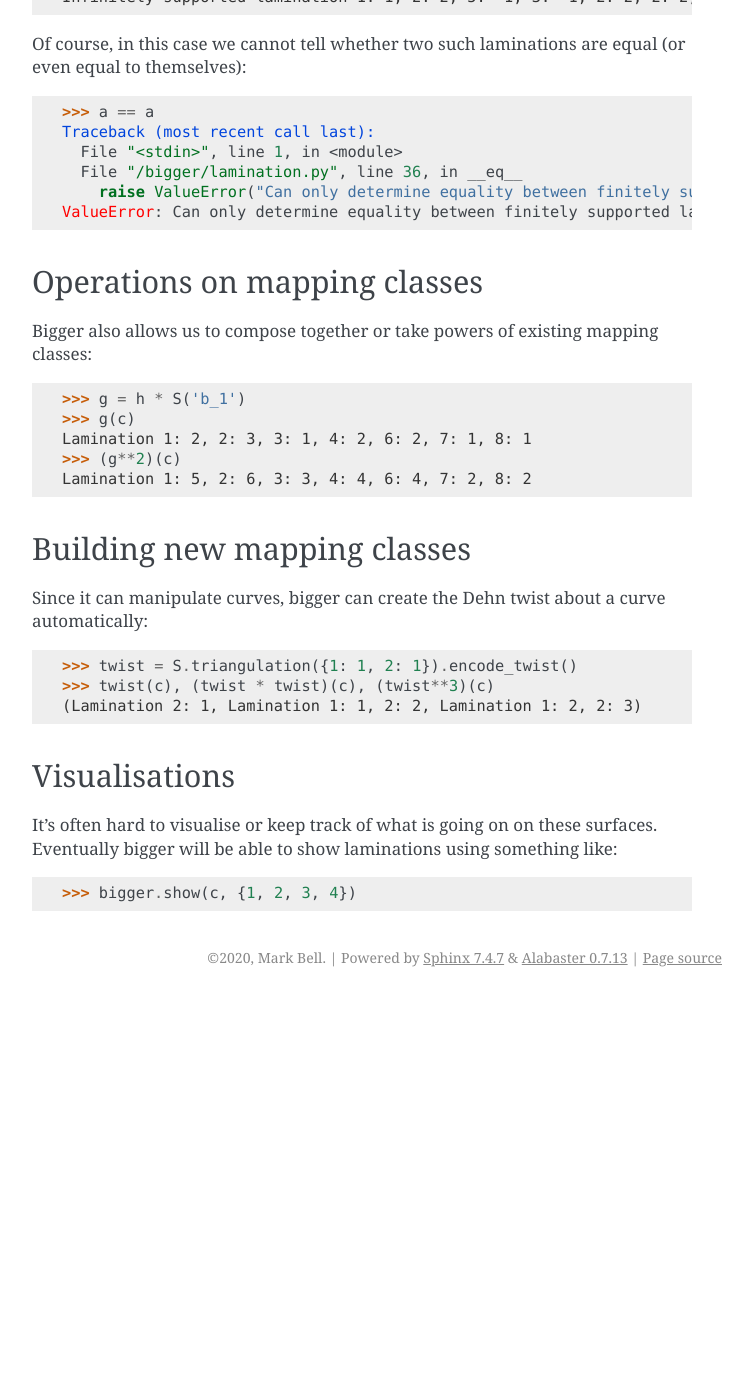
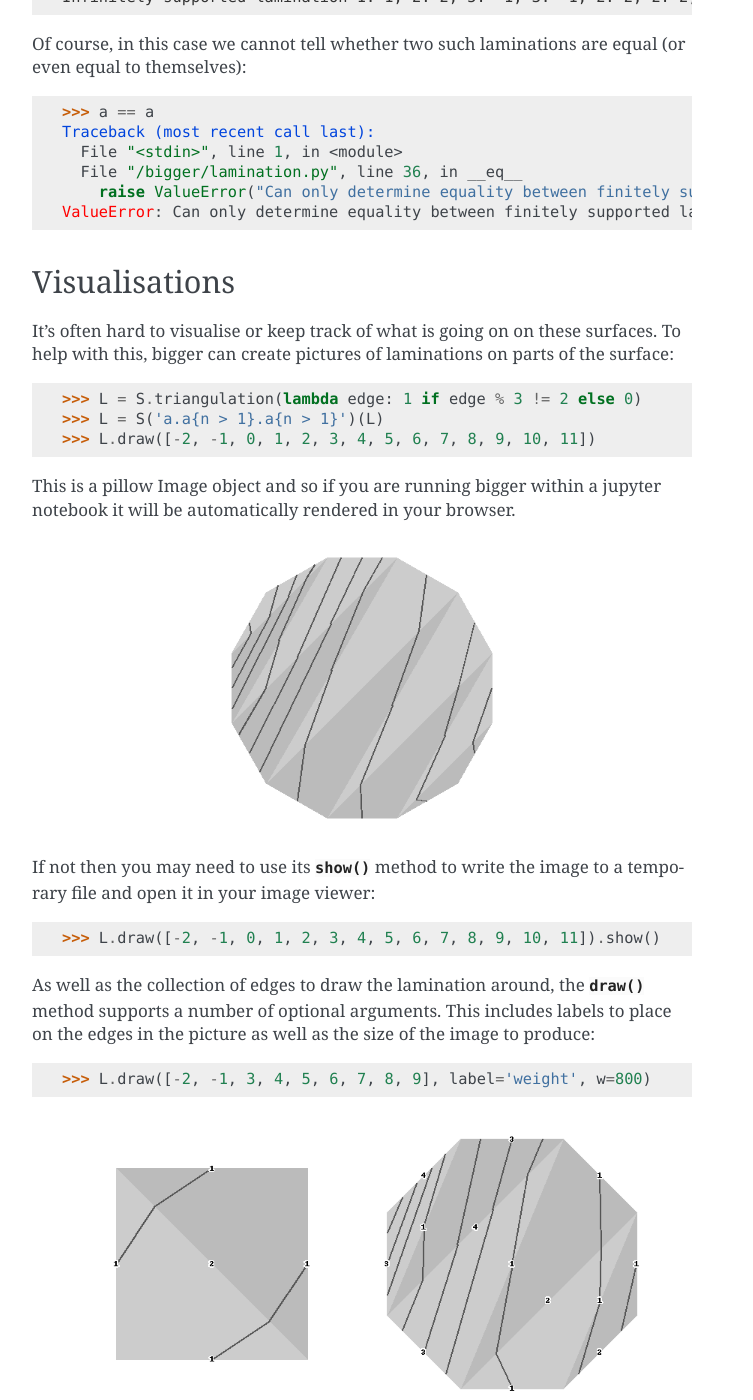
Before and after one commit to MarkCBell/bigger, a Sphinx documentation site: the page built from docs/user/walkthrough.rst, in a window 1280 px wide and 1400 px high, scrolled down 1974 px. Shown: the whole window, without its empty margins (388-1141 px from the left). Built offline with Sphinx 7.4.7, drawn with Linux system fonts in a browser that asks for light colours; before the commit the page ends 2971 px from its top, so only the background shows below that; some of the changed text lies outside the part shown.

```diff
--- a/docs/user/walkthrough.rst
+++ b/docs/user/walkthrough.rst
@@ -89,6 +89,37 @@ Of course, in this case we cannot tell whether two such laminations are equal (o
         raise ValueError("Can only determine equality between finitely supported laminations")
     ValueError: Can only determine equality between finitely supported laminations
 
+Visualisations
+--------------
+
+It's often hard to visualise or keep track of what is going on on these surfaces.
+To help with this, bigger can create pictures of laminations on parts of the surface::
+
+    >>> L = S.triangulation(lambda edge: 1 if edge % 3 != 2 else 0)
+    >>> L = S('a.a{n > 1}.a{n > 1}')(L)
+    >>> L.draw([-2, -1, 0, 1, 2, 3, 4, 5, 6, 7, 8, 9, 10, 11])
+
+This is a pillow Image object and so if you are running bigger within a jupyter notebook it will be automatically rendered in your browser.
+
+.. image:: ../images/biflute.png
+   :scale: 75 %
+   :alt: A lamination on the biflute surface
+   :align: center
+
+If not then you may need to use its :meth:`show()` method to write the image to a temporary file and open it in your image viewer::
+
+    >>> L.draw([-2, -1, 0, 1, 2, 3, 4, 5, 6, 7, 8, 9, 10, 11]).show()
+
+As well as the collection of edges to draw the lamination around, the :meth:`~bigger.lamination.Lamination.draw` method supports a number of optional arguments.
+This includes labels to place on the edges in the picture as well as the size of the image to produce::
+
+    >>> L.draw([-2, -1, 3, 4, 5, 6, 7, 8, 9], label='weight', w=800)
+
+.. image:: ../images/biflute_weights.png
+   :scale: 75 %
+   :alt: A lamination on the biflute surface labelled with weights
+   :align: center
+
 Operations on mapping classes
 -----------------------------
 
@@ -108,11 +139,3 @@ Since  it can manipulate curves, bigger can create the Dehn twist about a curve
     >>> twist = S.triangulation({1: 1, 2: 1}).encode_twist()
     >>> twist(c), (twist * twist)(c), (twist**3)(c)
     (Lamination 2: 1, Lamination 1: 1, 2: 2, Lamination 1: 2, 2: 3)
-
-Visualisations
---------------
-
-It's often hard to visualise or keep track of what is going on on these surfaces.
-Eventually bigger will be able to show laminations using something like::
-
-    >>> bigger.show(c, {1, 2, 3, 4})
```
Also changed, not shown: README.rst (+7 -0 lines), docs/images/biflute.png (added), docs/images/biflute_weights.png (added), docs/images/ladder.png (added).
